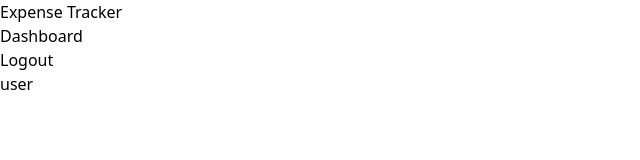
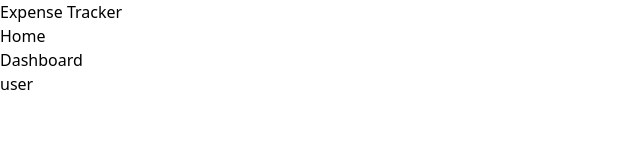
Before and after one commit to Vineetchelani1304/ExpenseTracker, a React (Vite) app in the folder Client/: page /bargraph in a window 1280 px wide. Shown: the top 160 px of the page, without its empty margins (0-640 px from the left). Built offline with nearby package versions, Linux system fonts and the light colour scheme.

Commit message:
update sidebar

```diff
--- a/Client/src/components/SideBar.jsx
+++ b/Client/src/components/SideBar.jsx
@@ -4,12 +4,6 @@ import { useNavigate } from 'react-router-dom';
 const SideBar = () => {
     const navigate = useNavigate();
     const [dropdownOpen, setDropdownOpen] = useState(false);
-
-    const logout = () => {
-        localStorage.removeItem('token');
-        localStorage.removeItem('user');
-        navigate('/login');
-    };
 
     const toggleDropdown = () => {
         setDropdownOpen(!dropdownOpen);
@@ -20,16 +14,16 @@ const SideBar = () => {
             <div className="text-4xl font-bold text-blue-600 p-2">Expense Tracker</div>
             <div className="flex flex-col  mt-[10%] gap-4">
                 <div
+                    className="hover:bg-blue-200 border-slate-400 border-[1px] p-2 text-center text-slate-800 rounded-lg cursor-pointer"
+                    onClick={()=>{navigate('/')}}
+                >
+                    Home
+                </div>
+                <div
                     className="hover:bg-blue-200 border-slate-400 border-[1px] p-2 px-3 text-center text-slate-800 rounded-lg cursor-pointer"
                     onClick={() => navigate('/')}
                 >
                     Dashboard
-                </div>
-                <div
-                    className="hover:bg-blue-200 border-slate-400 border-[1px] p-2 text-center text-slate-800 rounded-lg cursor-pointer"
-                    onClick={logout}
-                >
-                    Logout
                 </div>
             </div>
         </div>
```
